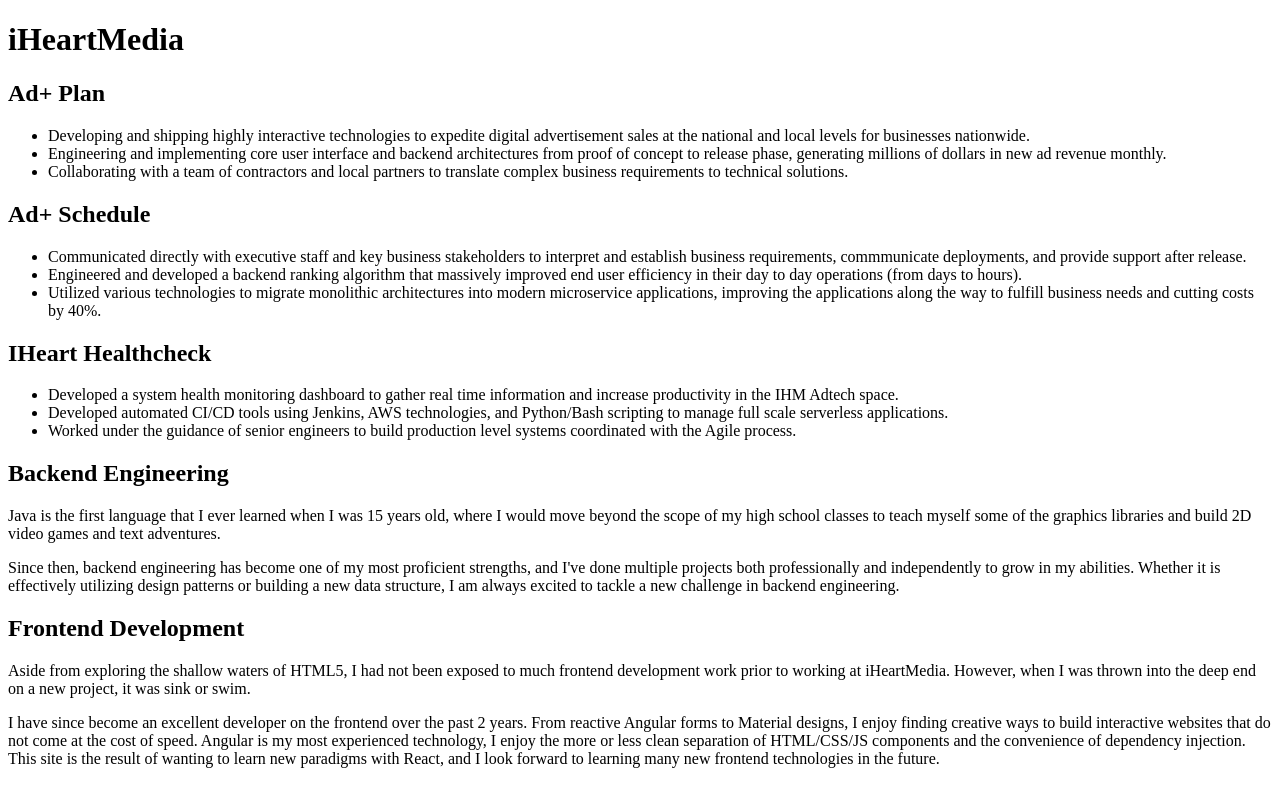
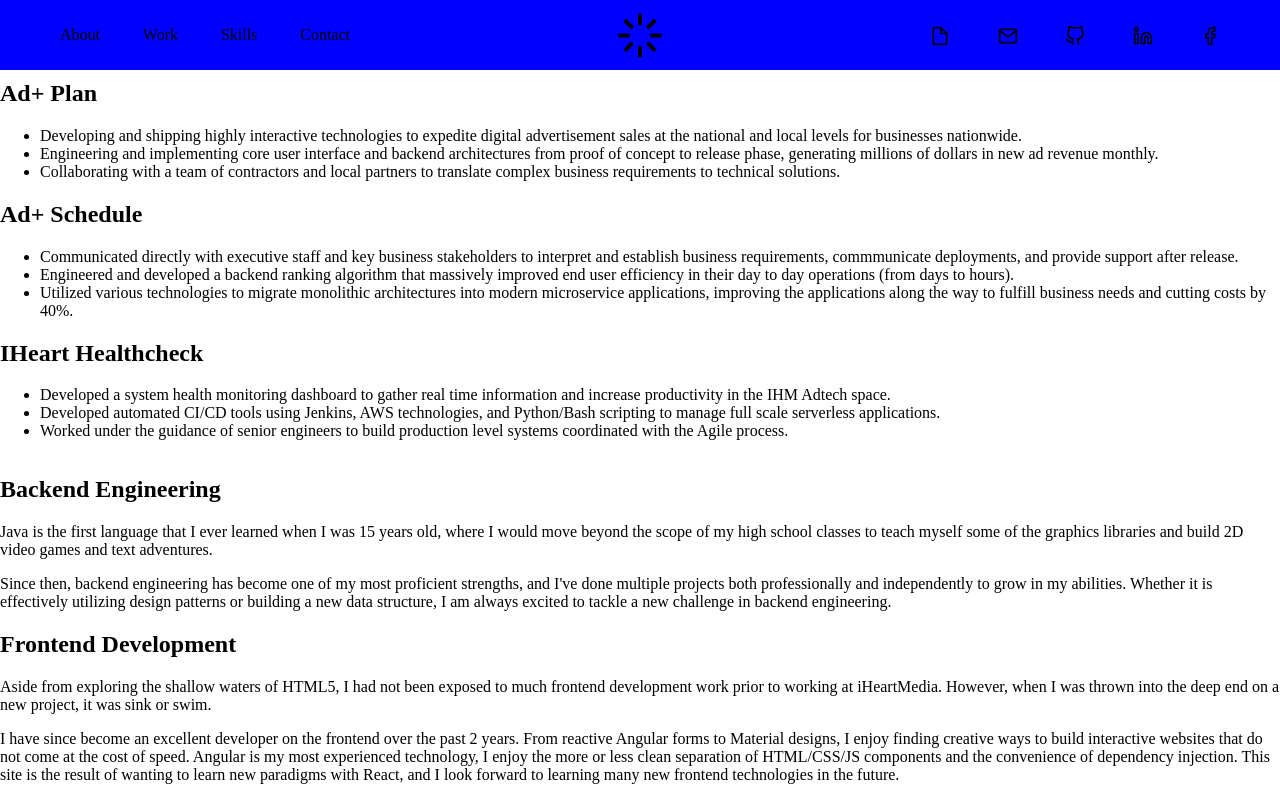
Before and after one commit to drewgrubb0/drewgrubb.com, a Gatsby site: page / in a window 1280 px wide. Shown: the top 791 px of the page. Built offline with nearby package versions, Linux system fonts and the light colour scheme; Gatsby itself is replaced by a stand-in of ours.

Commit message:
Added svg icon loading and primitive header nav

```diff
--- a/src/components/content/about.tsx
+++ b/src/components/content/about.tsx
@@ -1,6 +1,6 @@
-import React, { FunctionComponent } from 'react';
+import React, { FC } from 'react';
 
-const About: FunctionComponent = () => {
+const About: FC = () => {
   return <div></div>;
 };
 
--- a/src/components/content/contact.tsx
+++ b/src/components/content/contact.tsx
@@ -1,6 +1,6 @@
-import React, { FunctionComponent } from 'react';
+import React, { FC } from 'react';
 
-const Contact: FunctionComponent = () => {
+const Contact: FC = () => {
   return <div></div>;
 };
 
--- a/src/components/content/hero.tsx
+++ b/src/components/content/hero.tsx
@@ -1,6 +1,6 @@
-import React, { FunctionComponent } from 'react';
+import React, { FC } from 'react';
 
-const Hero: FunctionComponent = () => {
+const Hero: FC = () => {
   return <div></div>;
 };
 
--- a/src/components/content/jobs.tsx
+++ b/src/components/content/jobs.tsx
@@ -1,4 +1,4 @@
-import React, { FunctionComponent } from 'react';
+import React, { FC } from 'react';
 import { graphql, useStaticQuery } from 'gatsby';
 import {
   JobData,
@@ -7,7 +7,7 @@
   JobQueryRequest,
 } from './jobs.interface';
 
-const Jobs: FunctionComponent = () => {
+const Jobs: FC = () => {
   const queryResult: JobQueryRequest = useStaticQuery(graphql`
     query {
       jobsData: allMarkdownRemark(
--- a/src/components/content/skills.tsx
+++ b/src/components/content/skills.tsx
@@ -1,12 +1,12 @@
 import { useStaticQuery, graphql } from 'gatsby';
-import React, { FunctionComponent } from 'react';
+import React, { FC } from 'react';
 import {
   SkillsData,
   SkillsQueryEdge,
   SkillsQueryRequest,
 } from './skills.interface';
 
-const Skills: FunctionComponent = () => {
+const Skills: FC = () => {
   const queryResult: SkillsQueryRequest = useStaticQuery(graphql`
     query {
       skillsData: allMarkdownRemark(
--- /dev/null
+++ b/src/components/icons/email.tsx
@@ -0,0 +1,21 @@
+import React, { FC } from 'react';
+
+const Email: FC = () => {
+  return (
+    <svg
+      xmlns="http://www.w3.org/2000/svg"
+      viewBox="0 0 24 24"
+      fill="none"
+      stroke="currentColor"
+      strokeWidth="2"
+      strokeLinecap="round"
+      strokeLinejoin="round"
+      className="feather feather-mail"
+    >
+      <path d="M4 4h16c1.1 0 2 .9 2 2v12c0 1.1-.9 2-2 2H4c-1.1 0-2-.9-2-2V6c0-1.1.9-2 2-2z" />
+      <polyline points="22,6 12,13 2,6" />
+    </svg>
+  );
+};
+
+export default Email;
--- /dev/null
+++ b/src/components/icons/facebook.tsx
@@ -0,0 +1,20 @@
+import React, { FC } from 'react';
+
+const Facebook: FC = () => {
+  return (
+    <svg
+      xmlns="http://www.w3.org/2000/svg"
+      viewBox="0 0 24 24"
+      fill="none"
+      stroke="currentColor"
+      strokeWidth="2"
+      strokeLinecap="round"
+      strokeLinejoin="round"
+      className="feather feather-facebook"
+    >
+      <path d="M18 2h-3a5 5 0 0 0-5 5v3H7v4h3v8h4v-8h3l1-4h-4V7a1 1 0 0 1 1-1h3z" />
+    </svg>
+  );
+};
+
+export default Facebook;
--- /dev/null
+++ b/src/components/icons/github.tsx
@@ -0,0 +1,20 @@
+import React, { FC } from 'react';
+
+const Github: FC = () => {
+  return (
+    <svg
+      xmlns="http://www.w3.org/2000/svg"
+      viewBox="0 0 24 24"
+      fill="none"
+      stroke="currentColor"
+      strokeWidth="2"
+      strokeLinecap="round"
+      strokeLinejoin="round"
+      className="feather feather-github"
+    >
+      <path d="M9 19c-5 1.5-5-2.5-7-3m14 6v-3.87a3.37 3.37 0 0 0-.94-2.61c3.14-.35 6.44-1.54 6.44-7A5.44 5.44 0 0 0 20 4.77 5.07 5.07 0 0 0 19.91 1S18.73.65 16 2.48a13.38 13.38 0 0 0-7 0C6.27.65 5.09 1 5.09 1A5.07 5.07 0 0 0 5 4.77a5.44 5.44 0 0 0-1.5 3.78c0 5.42 3.3 6.61 6.44 7A3.37 3.37 0 0 0 9 18.13V22" />
+    </svg>
+  );
+};
+
+export default Github;
--- /dev/null
+++ b/src/components/icons/icon-builder.tsx
@@ -0,0 +1,30 @@
+import React, { FC } from 'react';
+import Email from './email';
+import Facebook from './facebook';
+import Github from './github';
+import LinkedIn from './linkedin';
+import Resume from './resume';
+import UnknownIcon from './unknown';
+
+export interface IconLoaderProps {
+  name: string;
+}
+
+const IconBuilder: FC<IconLoaderProps> = (props: IconLoaderProps) => {
+  switch (props.name) {
+    case 'Resume':
+      return <Resume />;
+    case 'Email':
+      return <Email />;
+    case 'Github':
+      return <Github />;
+    case 'Facebook':
+      return <Facebook />;
+    case 'LinkedIn':
+      return <LinkedIn />;
+    default:
+      return <UnknownIcon />;
+  }
+};
+
+export default IconBuilder;
--- /dev/null
+++ b/src/components/icons/linkedin.tsx
@@ -0,0 +1,22 @@
+import React, { FC } from 'react';
+
+const LinkedIn: FC = () => {
+  return (
+    <svg
+      xmlns="http://www.w3.org/2000/svg"
+      viewBox="0 0 24 24"
+      fill="none"
+      stroke="currentColor"
+      strokeWidth="2"
+      strokeLinecap="round"
+      strokeLinejoin="round"
+      className="feather feather-linkedin"
+    >
+      <path d="M16 8a6 6 0 0 1 6 6v7h-4v-7a2 2 0 0 0-2-2 2 2 0 0 0-2 2v7h-4v-7a6 6 0 0 1 6-6z" />
+      <rect x="2" y="9" width="4" height="12" />
+      <circle cx="4" cy="4" r="2" />
+    </svg>
+  );
+};
+
+export default LinkedIn;
--- /dev/null
+++ b/src/components/icons/resume.tsx
@@ -0,0 +1,21 @@
+import React, { FC } from 'react';
+
+const Resume: FC = () => {
+  return (
+    <svg
+      xmlns="http://www.w3.org/2000/svg"
+      viewBox="0 0 24 24"
+      fill="none"
+      stroke="currentColor"
+      strokeWidth="2"
+      strokeLinecap="round"
+      strokeLinejoin="round"
+      className="feather feather-file"
+    >
+      <path d="M13 2H6a2 2 0 0 0-2 2v16a2 2 0 0 0 2 2h12a2 2 0 0 0 2-2V9z" />
+      <polyline points="13 2 13 9 20 9" />
+    </svg>
+  );
+};
+
+export default Resume;
--- /dev/null
+++ b/src/components/icons/unknown.tsx
@@ -0,0 +1,27 @@
+import React, { FC } from 'react';
+
+const UnknownIcon: FC = () => {
+  return (
+    <svg
+      xmlns="http://www.w3.org/2000/svg"
+      viewBox="0 0 24 24"
+      fill="none"
+      stroke="currentColor"
+      strokeWidth="2"
+      strokeLinecap="round"
+      strokeLinejoin="round"
+      className="feather feather-loader"
+    >
+      <line x1="12" y1="2" x2="12" y2="6" />
+      <line x1="12" y1="18" x2="12" y2="22" />
+      <line x1="4.93" y1="4.93" x2="7.76" y2="7.76" />
+      <line x1="16.24" y1="16.24" x2="19.07" y2="19.07" />
+      <line x1="2" y1="12" x2="6" y2="12" />
+      <line x1="18" y1="12" x2="22" y2="12" />
+      <line x1="4.93" y1="19.07" x2="7.76" y2="16.24" />
+      <line x1="16.24" y1="7.76" x2="19.07" y2="4.93" />
+    </svg>
+  );
+};
+
+export default UnknownIcon;
--- a/src/components/layout/footer.tsx
+++ b/src/components/layout/footer.tsx
@@ -1,6 +1,6 @@
-import React, { FunctionComponent } from 'react';
+import React, { FC } from 'react';
 
-const Footer: FunctionComponent = () => {
+const Footer: FC = () => {
   return <div></div>;
 };
 
--- a/src/components/layout/header.tsx
+++ b/src/components/layout/header.tsx
@@ -1,7 +1,87 @@
-import React, { FunctionComponent } from 'react';
+import React, { FC } from 'react';
+import styled from 'styled-components';
+import IconBuilder from '../icons/icon-builder';
 
-const Header: FunctionComponent = () => {
-  return <div></div>;
+const StyledHeader = styled.header`
+  position: fixed;
+  top: 0;
+  width: 100%;
+  height: 70px;
+  box-sizing: border-box;
+  padding: 0 60px;
+  z-index: 100;
+
+  display: flex;
+  justify-content: space-between;
+  align-items: center;
+  text-align: center;
+
+  background-color: blue;
+`;
+
+const StyledNav = styled.nav`
+  width: 25%;
+  ul {
+    padding: 0px;
+    list-style: none;
+    display: flex;
+    justify-content: space-between;
+    align-items: center;
+
+    li > svg {
+      transform: translateY(15%);
+      width: 20px;
+      height: 20px;
+    }
+  }
+`;
+
+const StyledLogo = styled.div`
+  width: 50%;
+  svg {
+    transform: translateY(5%);
+    width: 48px;
+    height: 48px;
+  }
+`;
+
+const Header: FC = () => {
+  return (
+    <StyledHeader>
+      <StyledNav>
+        <ul>
+          <li>About</li>
+          <li>Work</li>
+          <li>Skills</li>
+          <li>Contact</li>
+        </ul>
+      </StyledNav>
+      <StyledLogo>
+        <div>
+          <IconBuilder name="Logo" />
+        </div>
+      </StyledLogo>
+      <StyledNav>
+        <ul>
+          <li>
+            <IconBuilder name="Resume" />
+          </li>
+          <li>
+            <IconBuilder name="Email" />
+          </li>
+          <li>
+            <IconBuilder name="Github" />
+          </li>
+          <li>
+            <IconBuilder name="LinkedIn" />
+          </li>
+          <li>
+            <IconBuilder name="Facebook" />
+          </li>
+        </ul>
+      </StyledNav>
+    </StyledHeader>
+  );
 };
 
 export default Header;
--- a/src/components/layout/layout.tsx
+++ b/src/components/layout/layout.tsx
@@ -1,19 +1,23 @@
-import React, { FunctionComponent, ReactNode } from 'react';
+import React, { FC } from 'react';
+import styled from 'styled-components';
+import GlobalStyle from '../../styles/global';
 import Footer from './footer';
 import Header from './header';
 
-interface Props {
-  children: ReactNode;
-}
+const StyledContentDiv = styled.div`
+  display: flex;
+  flex-direction: column;
+`;
 
-const Layout: FunctionComponent<Props> = ({ children }: Props) => {
+const Layout: FC = (children) => {
   return (
-    <div>
+    <>
+      <GlobalStyle />
       <Header />
       <Footer />
 
-      <div id="content">{children}</div>
-    </div>
+      <StyledContentDiv>{children.children}</StyledContentDiv>
+    </>
   );
 };
 
--- a/src/styles/global.tsx
+++ b/src/styles/global.tsx
@@ -1,7 +1,10 @@
 import { createGlobalStyle } from 'styled-components';
 
 const GlobalStyle = createGlobalStyle`
-
+  body {
+    margin: 0;
+    width: 100%;
+  }
 `;
 
 export default GlobalStyle;
```
